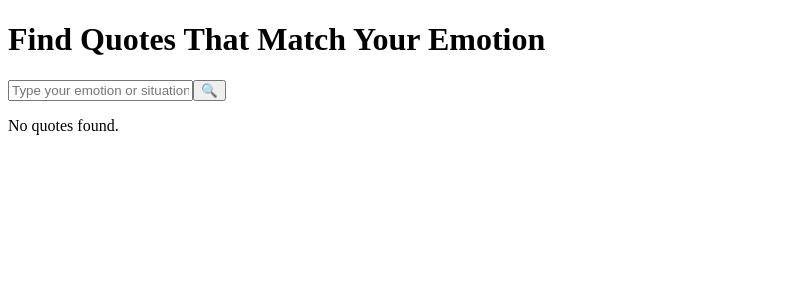
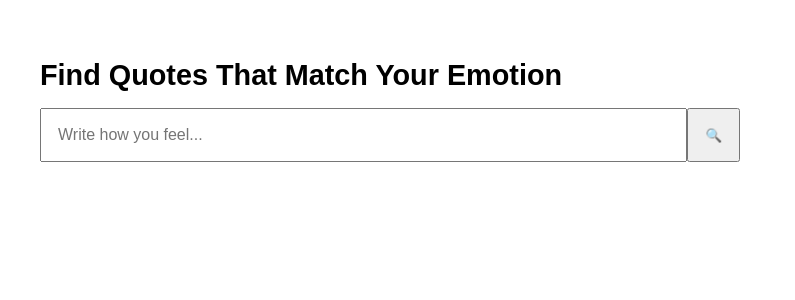
Before and after one commit to celaal/sozlazim, a Next.js app: page / in a window 1280 px wide. Shown: the top 300 px of the page, without its empty margins (0-795 px from the left). Built offline with nearby package versions, Linux system fonts and the light colour scheme.

Commit message:
Fix quote structure and prevent .map error

```diff
--- a/pages/api/quote.js
+++ b/pages/api/quote.js
@@ -1,46 +1,56 @@
 import { OpenAI } from 'openai';
 
 const openai = new OpenAI({
-  apiKey: process.env.OPENAI_API_KEY,
+  apiKey: process.env.OPENAI_API_KEY
 });
 
 export default async function handler(req, res) {
   if (req.method !== 'POST') {
-    res.setHeader('Allow', ['POST']);
     return res.status(405).json({ error: 'Method not allowed' });
   }
 
   const { input } = req.body;
 
   if (!input || input.trim() === '') {
-    return res.status(400).json({ error: 'Input is required' });
+    return res.status(400).json({ error: 'Empty input' });
   }
 
   try {
-    const completion = await openai.chat.completions.create({
+    const chatCompletion = await openai.chat.completions.create({
       model: 'gpt-4',
       messages: [
         {
           role: 'system',
-          content: `You are a multilingual quote expert. Provide at least 10 proverbs or meaningful quotes from different cultures that match the user's feeling. Each quote should include:
+          content: `You are a helpful assistant. Given a user's input (emotion or situation), respond with 10 culturally diverse proverbs or quotes from around the world.
 
-- Original text
-- English translation
-- Language and country of origin
-- Author (if known)
-- Theme/emotion`
+For each item, include:
+- Quote text
+- Translation in the user's language
+- Original language and country
+- Author (if known, else null)
+- Theme or emotion (e.g., love, betrayal)
+
+Output format: JSON array with 10 objects. Each object must contain: text, translation, language, country, author, theme.`
         },
         {
           role: 'user',
-          content: `User wrote: "${input}"`
+          content: `The user wrote: "${input}"`
         }
-      ]
+      ],
+      temperature: 0.7
     });
 
-    const result = completion.choices[0]?.message?.content || 'No result.';
-    return res.status(200).json({ result });
+    const raw = chatCompletion.choices[0]?.message?.content;
+    let quotes = [];
+
+    try {
+      quotes = JSON.parse(raw);
+    } catch {
+      quotes = [{ text: raw, translation: '', language: '', country: '', author: '', theme: '' }];
+    }
+
+    return res.status(200).json({ quotes });
   } catch (error) {
-    console.error('OpenAI Error:', error);
-    return res.status(500).json({ error: 'Something went wrong while generating the quote.' });
+    return res.status(500).json({ error: 'Failed to generate quotes.' });
   }
 }
--- a/pages/index.js
+++ b/pages/index.js
@@ -1,33 +1,27 @@
-// pages/index.js
 import { useState } from 'react';
 
 export default function Home() {
   const [input, setInput] = useState('');
   const [quotes, setQuotes] = useState([]);
   const [loading, setLoading] = useState(false);
-  const [error, setError] = useState(null);
 
   const fetchQuotes = async () => {
+    if (!input.trim()) return;
     setLoading(true);
-    setError(null);
+    setQuotes([]);
+
     try {
       const res = await fetch('/api/quote', {
         method: 'POST',
-        headers: {
-          'Content-Type': 'application/json'
-        },
+        headers: { 'Content-Type': 'application/json' },
         body: JSON.stringify({ input })
       });
 
-      if (!res.ok) {
-        throw new Error('Failed to fetch quotes');
-      }
-
       const data = await res.json();
-      setQuotes(Array.isArray(data.quotes) ? data.quotes : []);
+      const safeQuotes = Array.isArray(data.quotes) ? data.quotes : [];
+      setQuotes(safeQuotes);
     } catch (err) {
       console.error(err);
-      setError('An error occurred while fetching quotes.');
     } finally {
       setLoading(false);
     }
@@ -40,48 +34,34 @@ export default function Home() {
   };
 
   return (
-    <div className="min-h-screen bg-gradient-to-br from-blue-50 to-blue-200 p-8 font-sans">
-      <h1 className="text-3xl font-bold text-center text-blue-900 mb-6">
-        Find Quotes That Match Your Emotion
-      </h1>
-      <div className="max-w-3xl mx-auto">
-        <div className="relative mb-6">
+    <main style={{ padding: '2rem', fontFamily: 'sans-serif' }}>
+      <h1 style={{ fontSize: '1.8rem', marginBottom: '1rem' }}>Find Quotes That Match Your Emotion</h1>
+
+      <div style={{ display: 'flex', maxWidth: '700px' }}>
         <input
           type="text"
+          placeholder="Write how you feel..."
           value={input}
           onChange={(e) => setInput(e.target.value)}
           onKeyDown={handleKeyDown}
-            placeholder="Type your emotion or situation..."
-            className="w-full p-4 pr-12 rounded-lg shadow border border-blue-300 focus:outline-none focus:ring-2 focus:ring-blue-500"
+          style={{ flex: 1, padding: '1rem', fontSize: '1rem' }}
         />
-          <button
-            onClick={fetchQuotes}
-            className="absolute right-2 top-1/2 transform -translate-y-1/2 bg-blue-600 hover:bg-blue-700 text-white p-2 rounded-full"
-            aria-label="Search"
-          >
-            🔍
-          </button>
+        <button onClick={fetchQuotes} style={{ padding: '1rem' }}>🔍</button>
       </div>
 
-        {loading && <p className="text-blue-700">Loading...</p>}
-        {error && <p className="text-red-600">{error}</p>}
+      {loading && <p>Loading...</p>}
 
-        {Array.isArray(quotes) && quotes.length > 0 ? (
-          <ul className="space-y-6">
-            {quotes.map((quote, idx) => (
-              <li key={idx} className="bg-white p-4 rounded-lg shadow-md">
-                <p><strong>Text:</strong> {quote.text || 'N/A'}</p>
-                <p><strong>Translation:</strong> {quote.translation || 'N/A'}</p>
-                <p><strong>Language:</strong> {quote.language || 'Unknown'}</p>
-                {quote.author && <p><strong>Author:</strong> {quote.author}</p>}
-                <p><strong>Theme:</strong> {quote.theme || 'N/A'}</p>
+      <ul style={{ marginTop: '2rem', listStyle: 'none', padding: 0 }}>
+        {quotes.map((quote, i) => (
+          <li key={i} style={{ marginBottom: '1.5rem', borderBottom: '1px solid #ccc', paddingBottom: '1rem' }}>
+            <p><strong>📝 Text:</strong> {quote.text}</p>
+            <p><strong>🌐 Translation:</strong> {quote.translation}</p>
+            <p><strong>📍 Language:</strong> {quote.language} ({quote.country})</p>
+            {quote.author && <p><strong>👤 Author:</strong> {quote.author}</p>}
+            {quote.theme && <p><strong>🎭 Theme:</strong> {quote.theme}</p>}
           </li>
         ))}
       </ul>
-        ) : (
-          !loading && <p className="text-gray-600 text-center">No quotes found.</p>
-        )}
-      </div>
-    </div>
+    </main>
   );
 }
```
Lines whose indentation alone changed are shown as unchanged.
